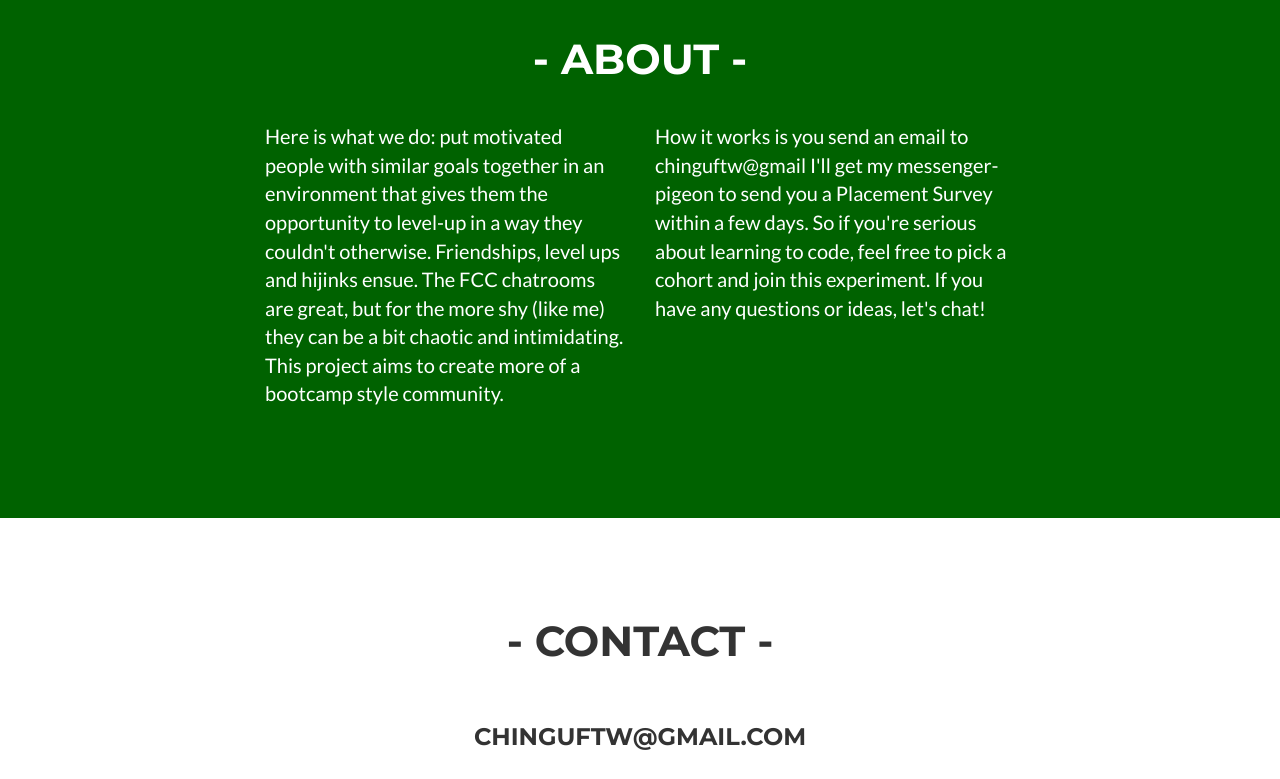
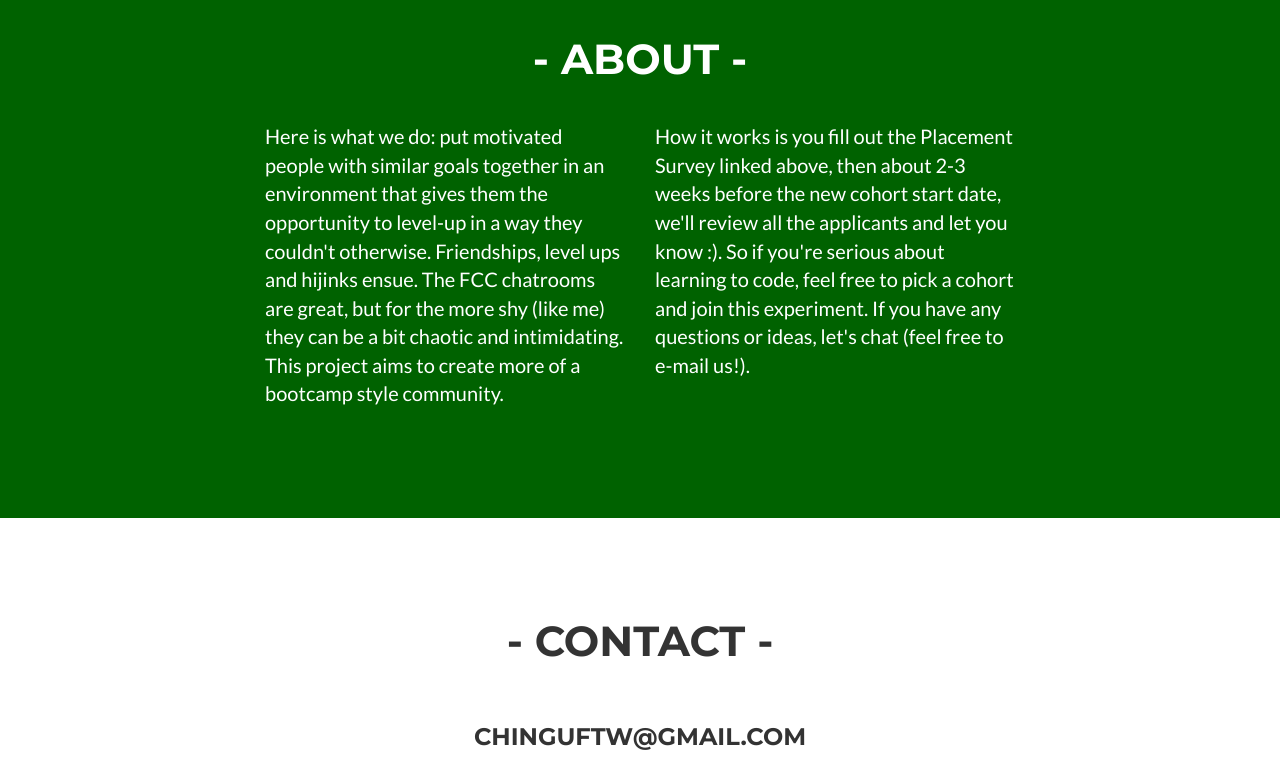
Before and after one commit to tropicalchancer/projectus, a website: page index.html in a window 1280 px wide. Shown: the part 1760-2539 px from the top of the page. Drawn offline with nearby package versions, Linux system fonts and the light colour scheme.

Commit message:
april survey added

```diff
--- a/index.html
+++ b/index.html
@@ -94,7 +94,7 @@
                 <div class="col-lg-12 text-center">
                     <h2> - Cohorts - </h2>
                     <br>
-                    <p>To apply: simply fill out this <a href="http://bit.ly/2kpcSC0">PLACEMENT SURVEY</a>. If you have any questions, please feel free to send an email at <br><h4>chinguftw@gmail.com</h4></p>
+                    <p>To apply: simply fill out this <a href="http://bit.ly/2m0XqK3">PLACEMENT SURVEY</a>. If you have any questions, please feel free to send an email at <br><h4>chinguftw@gmail.com</h4></p>
                     <br><br><br><br>
                 </div>
             </div>
@@ -189,7 +189,7 @@
                     <p>Here is what we do: put motivated people with similar goals together in an environment that gives them the opportunity to level-up in a way they couldn't otherwise. Friendships, level ups and hijinks ensue. The FCC chatrooms are great, but for the more shy (like me) they can be a bit chaotic and intimidating. This project aims to create more of a bootcamp style community.</p>
                 </div>
                 <div class="col-lg-4">
-                    <p>How it works is you send an email to chinguftw@gmail I'll get my messenger-pigeon to send you a Placement Survey within a few days. So if you're serious about learning to code, feel free to pick a cohort and join this experiment. If you have any questions or ideas, let's chat!  </p>
+                    <p>How it works is you fill out the Placement Survey linked above, then about 2-3 weeks before the new cohort start date, we'll review all the applicants and let you know :). So if you're serious about learning to code, feel free to pick a cohort and join this experiment. If you have any questions or ideas, let's chat (feel free to e-mail us!).  </p>
                 </div>
 
 
```
Also changed, not shown: img/portfolio/beaver.png.
